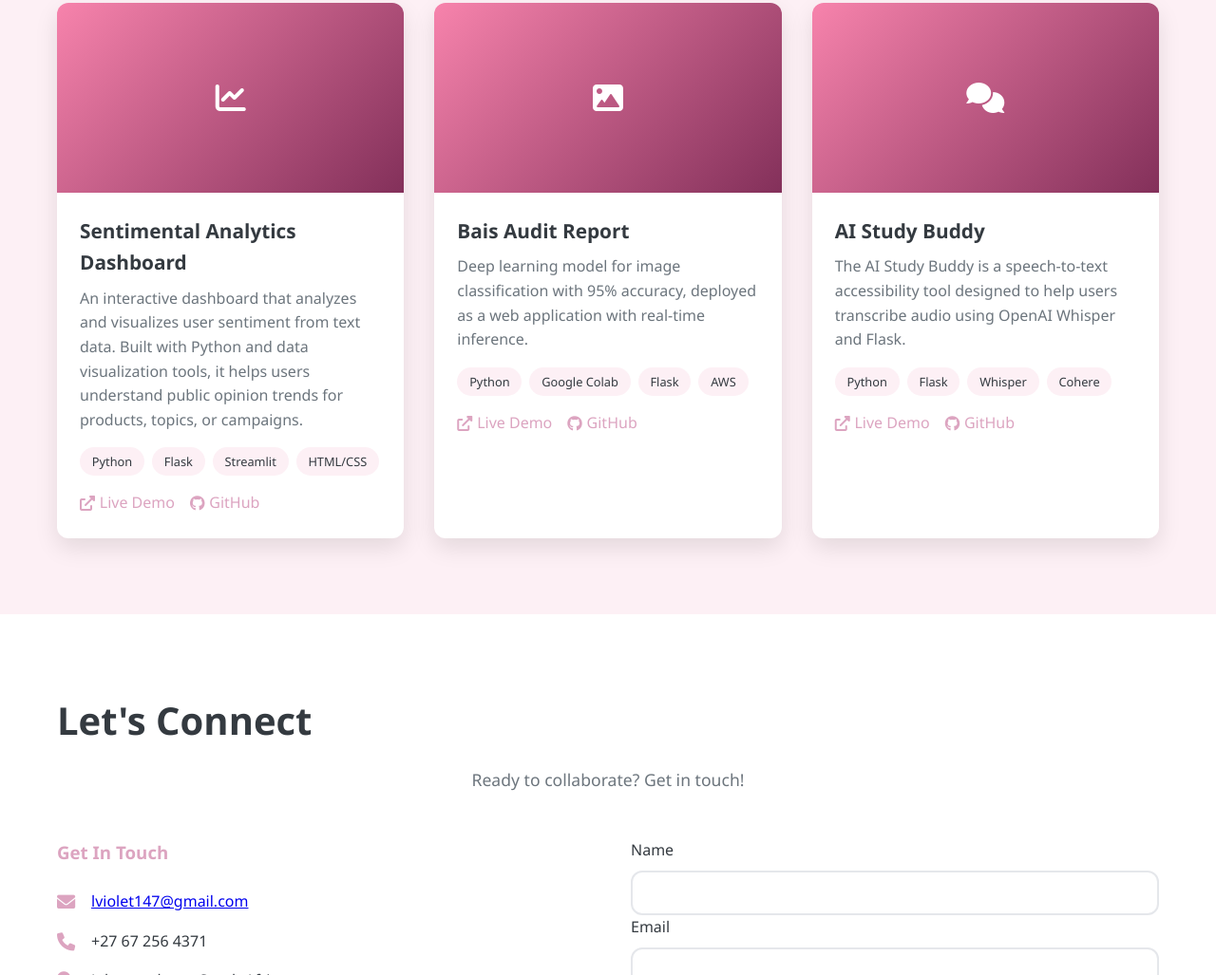
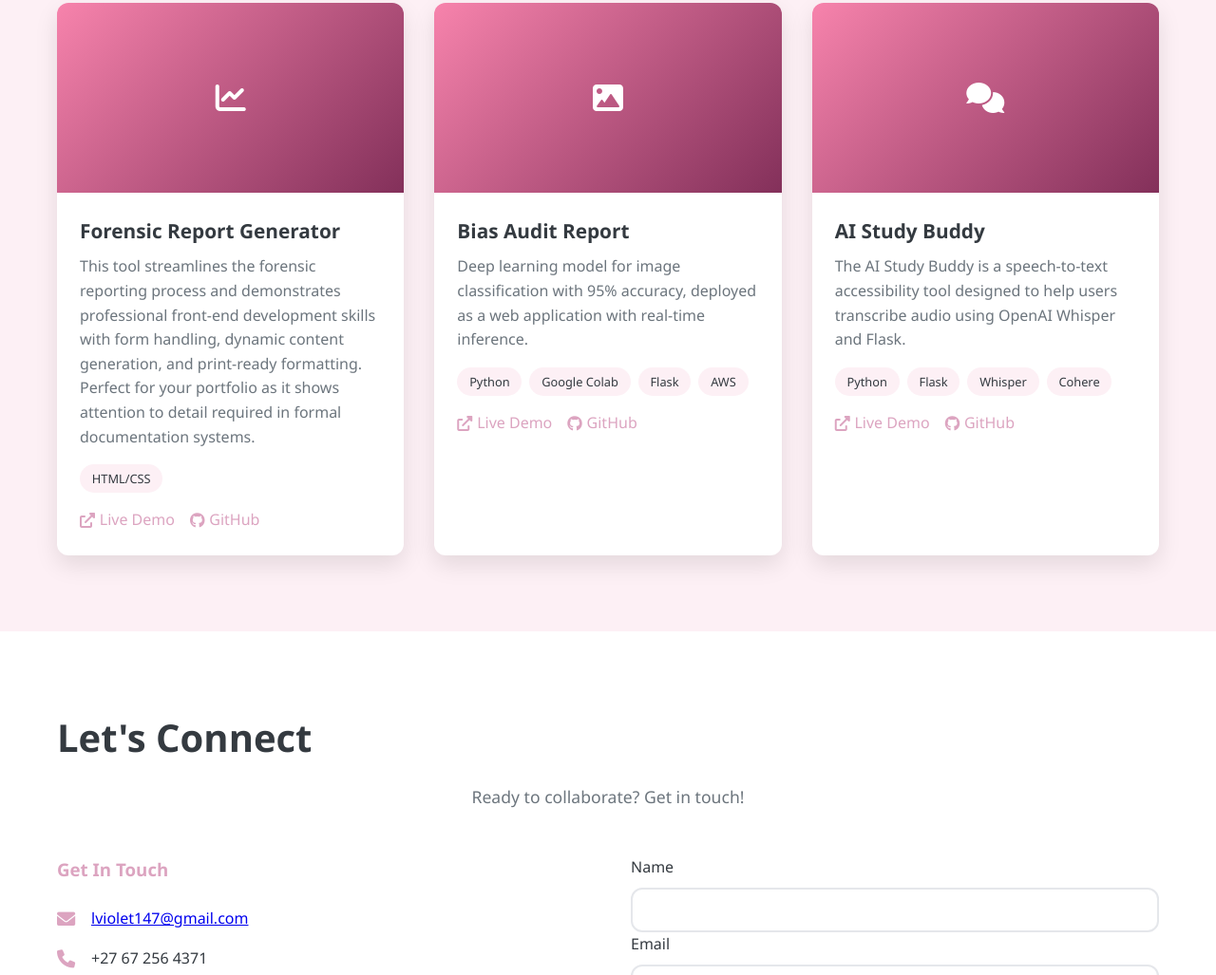
Before and after one commit to LemoNcube02/Lemogang-Ncube, a plain HTML site: page index.html in a window 1280 px wide. Shown: the part 3544-4571 px from the top of the page at 95% size. Drawn offline with Linux system fonts and the light colour scheme.

Commit message:
Update index.html

```diff
--- a/index.html
+++ b/index.html
@@ -740,16 +740,13 @@ With a strong foundation in research and behavioral analysis, I’m applying dat
                         <i class="fas fa-chart-line"></i>
                     </div>
                     <div class="project-content">
-                        <h3>Sentimental Analytics Dashboard</h3>
-                        <p>An interactive dashboard that analyzes and visualizes user sentiment from text data. Built with Python and data visualization tools, it helps users understand public opinion trends for products, topics, or campaigns.</p>
+                        <h3>Forensic Report Generator</h3>
+                        <p>This tool streamlines the forensic reporting process and demonstrates professional front-end development skills with form handling, dynamic content generation, and print-ready formatting. Perfect for your portfolio as it shows attention to detail required in formal documentation systems.</p>
                         <div class="project-tech">
-                            <span class="tech-tag">Python</span>
-                            <span class="tech-tag">Flask</span>
-                            <span class="tech-tag">Streamlit</span>
                             <span class="tech-tag">HTML/CSS</span>
                         </div>
                         <div class="project-links">
-                            <a href="#"><i class="fas fa-external-link-alt"></i> Live Demo</a>
+                            <a href="https://lemoncube02.github.io/Forensic-Report-Generator/"><i class="fas fa-external-link-alt"></i> Live Demo</a>
                             <a href="https://github.com/LemoNcube02"><i class="fab fa-github"></i> GitHub</a>
                         </div>
                     </div>
@@ -760,7 +757,7 @@ With a strong foundation in research and behavioral analysis, I’m applying dat
                         <i class="fas fa-image"></i>
                     </div>
                     <div class="project-content">
-                        <h3>Bais Audit Report</h3>
+                        <h3>Bias Audit Report</h3>
                         <p>Deep learning model for image classification with 95% accuracy, deployed as a web application with real-time inference.</p>
                         <div class="project-tech">
                             <span class="tech-tag">Python</span>
```
